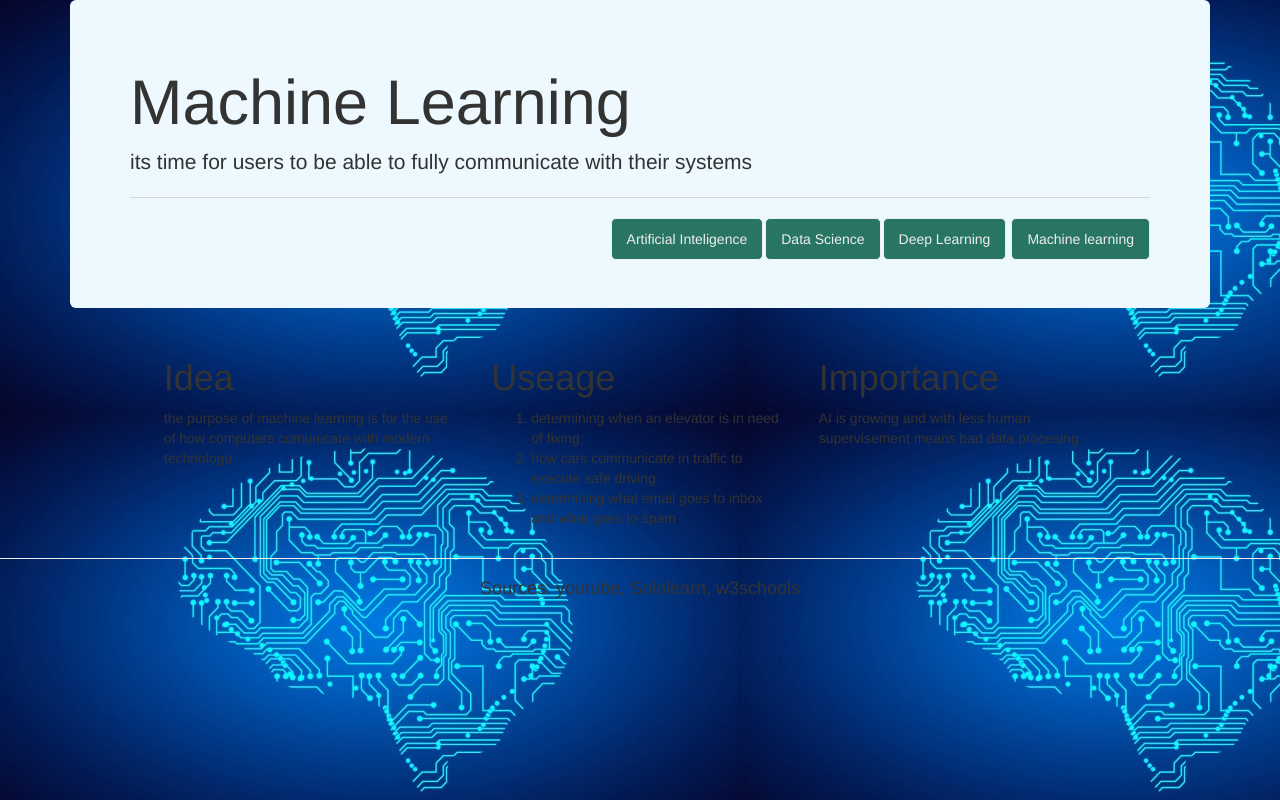
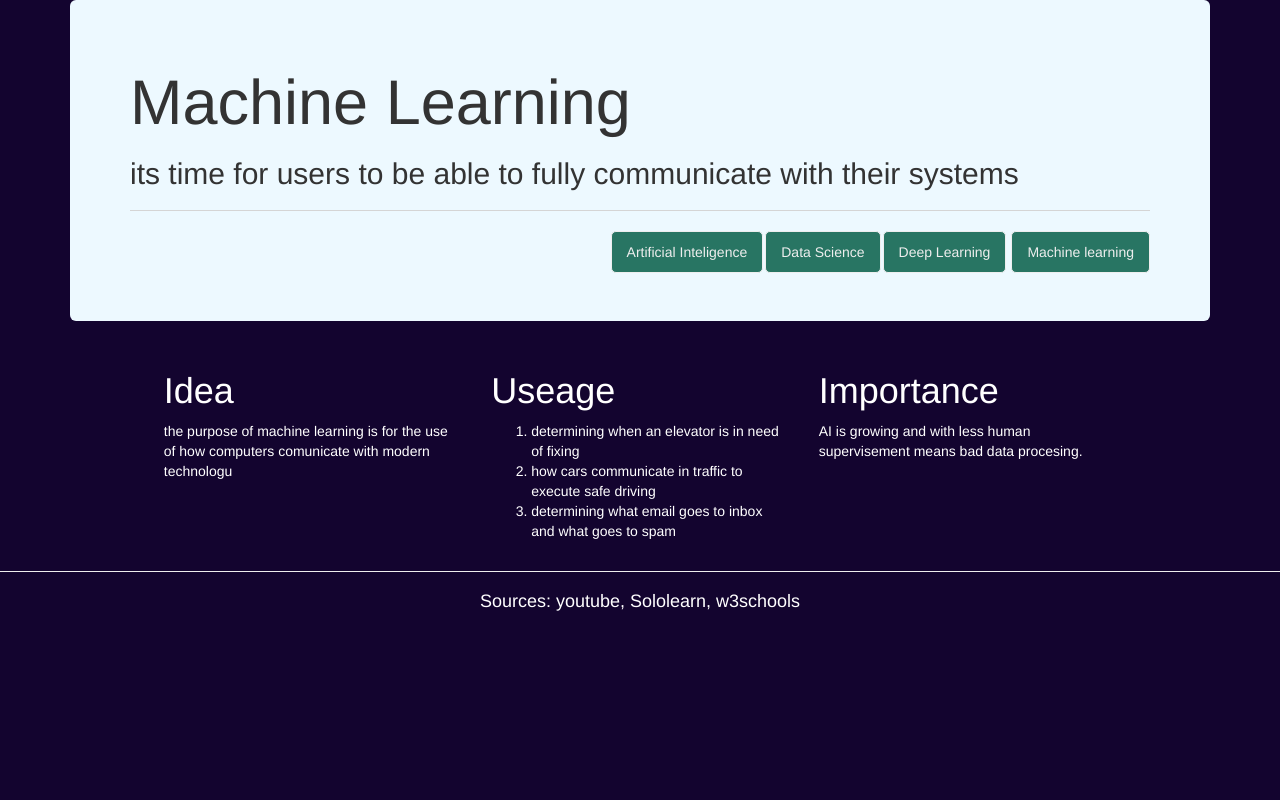
Before and after one commit to massamuel/cst352, a PHP site: page /hw/homework1/index.html in a window 1280 px wide. Run offline with PHP 8.4, Linux system fonts and the light colour scheme.

Commit message:
readding homework1

```diff
--- a/hw/homework1/about.html
+++ b/hw/homework1/about.html
@@ -9,7 +9,7 @@
             <div class="container">
                 <div class="jumbotron">
                     <h1>Deep Learning</h1>
-                    <p>its time for users to be able to fully communicate with their systems</p>
+                    <p class="welcomeText">its time for users to be able to fully communicate with their systems</p>
                     <hr/>
                     <ul class="nav nav-pills">
                         <li class="link"><a href="index.html">Machine learning</a></li>
--- a/hw/homework1/css/styles.css
+++ b/hw/homework1/css/styles.css
@@ -1,5 +1,7 @@
 body {
-    background-image: url("../img/machine.jpeg")
+    /*background-image: url("../img/machine.jpeg");*/
+    background-color: #13042f;
+    background-size:cover;
 }
 
 .jumbotron {
@@ -30,4 +32,12 @@ ul {
 }
 td, th {
     padding: 6px;
+    color: white;
 }
+.list, h1, h3, h4, p {
+    color: white;
+}
+
+.welcomeText {
+    color:black;
+}
--- a/hw/homework1/index.html
+++ b/hw/homework1/index.html
@@ -9,7 +9,7 @@
             <div class="container">
                 <div class="jumbotron">
                     <h1>Machine Learning</h1>
-                    <p>its time for users to be able to fully communicate with their systems</p>
+                    <h2>its time for users to be able to fully communicate with their systems</h2>
                     <hr/>
                     <ul class="nav nav-pills">
                         <li class="link"><a href="index.html">Machine learning</a></li>
@@ -32,9 +32,9 @@
                 <div class="col-lg-3">
                     <h1>Useage</h1>
                     <ol>
-                        <li>determining when an elevator is in need of fixing </li>
-                        <li>how cars communicate in traffic to execute safe driving</li>
-                        <li>determining what email goes to inbox and what goes to spam</li>
+                        <li class="list">determining when an elevator is in need of fixing </li>
+                        <li class="list">how cars communicate in traffic to execute safe driving</li>
+                        <li class="list">determining what email goes to inbox and what goes to spam</li>
                     </ol>
                 </div>
 
--- a/hw/homework1/info.html
+++ b/hw/homework1/info.html
@@ -9,7 +9,7 @@
             <div class="container">
                 <div class="jumbotron">
                     <h1>Data Science</h1>
-                    <p>its time for users to be able to fully communicate with their systems</p>
+                     <p class="welcomeText">its time for users to be able to fully communicate with their systems</p>
                     <hr/>
                     <ul class="nav nav-pills">
                         <li class="link"><a href="index.html">Machine learning</a></li>
--- a/hw/homework1/other.html
+++ b/hw/homework1/other.html
@@ -10,7 +10,7 @@
             <div class="container">
                 <div class="jumbotron">
                     <h1>Artificial Inteligence</h1>
-                    <p>its time for users to be able to fully communicate with their systems</p>
+                     <p class="welcomeText">its time for users to be able to fully communicate with their systems</p>
                     <hr/>
                     <ul class="nav nav-pills">
                         <li class="link"><a href="index.html">Machine learning</a></li>
```
